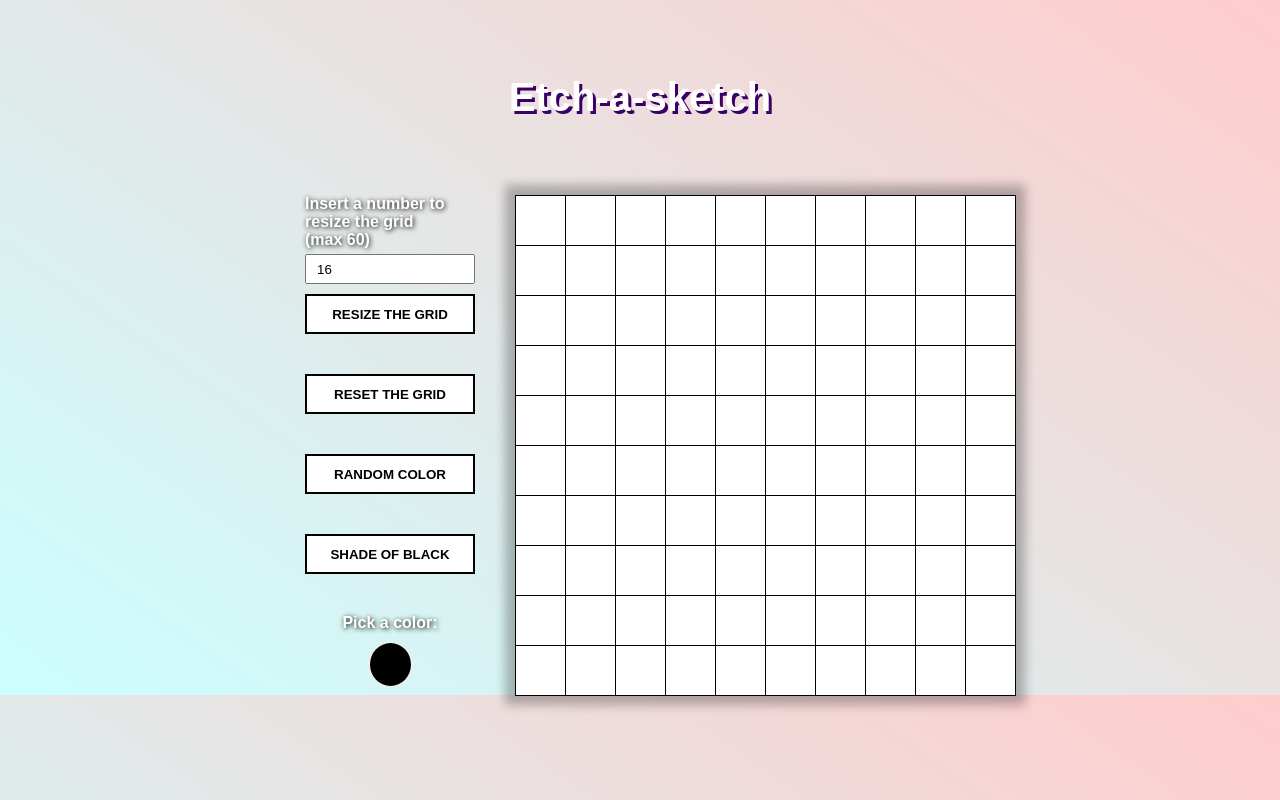
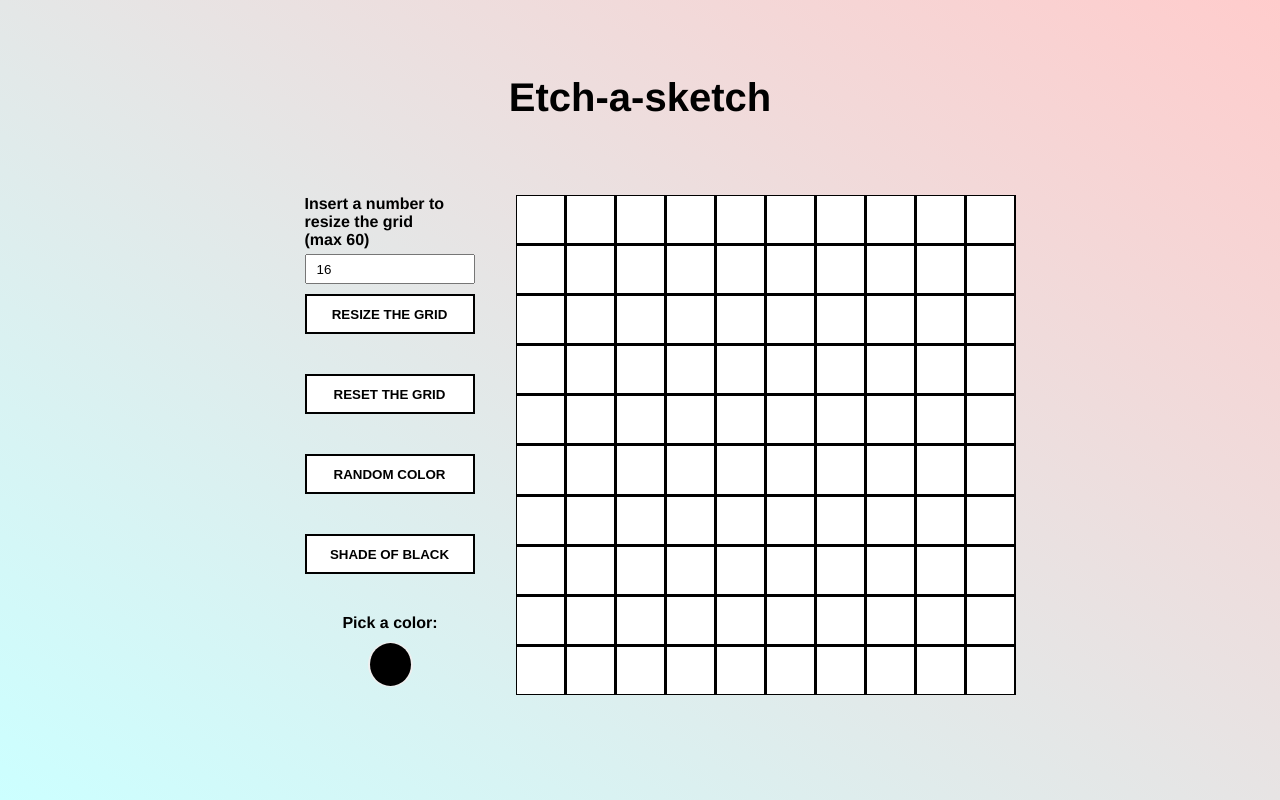
Before and after one commit to Rus501/Etch-a-sketch, a plain HTML site: page index.html in a window 1280 px wide. Drawn offline with Linux system fonts and the light colour scheme.

Commit message:
Update style.css

```diff
--- a/style.css
+++ b/style.css
@@ -1,10 +1,11 @@
 body {
 	margin: 0;
 	padding: 0;
+	min-height: 100vh;
 	background: #c21500;
 	background: -webkit-linear-gradient(35deg, #CCFFFF, #FFCCCC);
 	background: linear-gradient(35deg, #CCFFFF, #FFCCCC);
-	font-family: Arial, sans-serif;
+	font-family: Helvetica, sans-serif;
 }
 main {
 	display: flex;
@@ -14,19 +15,15 @@ main {
 .container {
 	min-width: 500px;
 	min-height: 500px;
-	box-shadow: 0 0 10px 10px #00000045;
+	/*box-shadow: 0 0 10px 10px #00000045;*/
 	display: grid;
-	border-collapse: collapse;
-	background: #fff;
+	background: #000;
+	grid-gap: 1px;
 }
 .grid-cell {
 	border: 1px solid #000;
-	border-collapse: collapse;
 	box-sizing: border-box;
 	background: #fff;
-	margin-bottom: -1px;
-	margin-right: -1px;
-	opacity: 1;
 }
 .hovered {
 	background: #000;
@@ -45,8 +42,8 @@ header {
 .title {
 	font-size: 40px;
 	margin: 0;
-	color: #fff;
-	text-shadow: 3px 3px 0px #390065;
+	color: #000;
+	/*text-shadow: 3px 3px 0px #390065;*/
 }
 .reset,
 .resize,
@@ -94,10 +91,10 @@ header {
 }
 label[for="number"],
 label[for="color-input"] {
-	color: #fff;
+	color: #000;
 	font-weight: 600;
-	max-width: 170px;
-	text-shadow: 1px 1px 5px #000;
+	width: 171px;
+	/*text-shadow: 1px 1px 5px #000;*/
 }
 label[for="color-input"] {
 	text-align: center;
```
Lines whose indentation alone changed are shown as unchanged.
